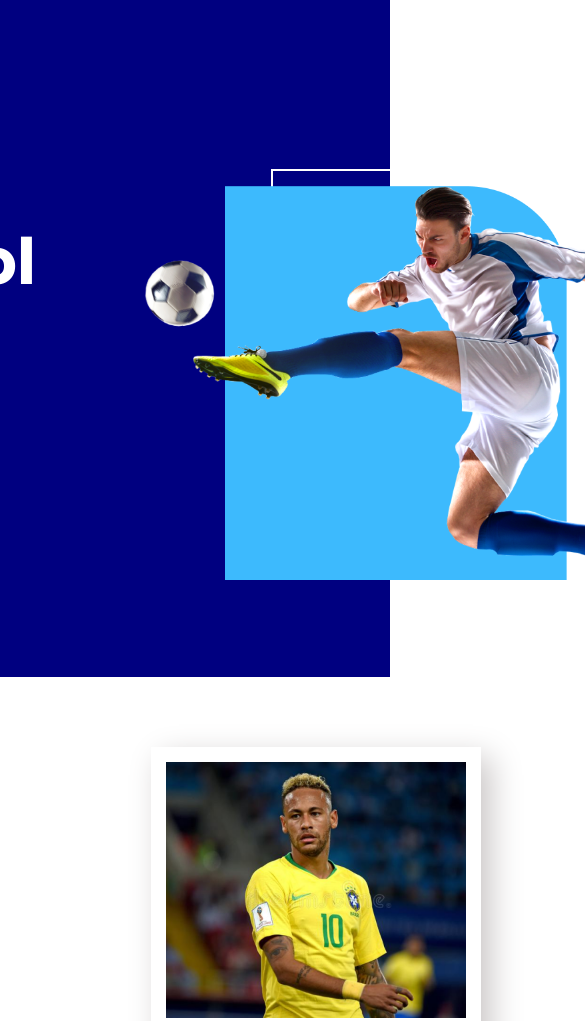
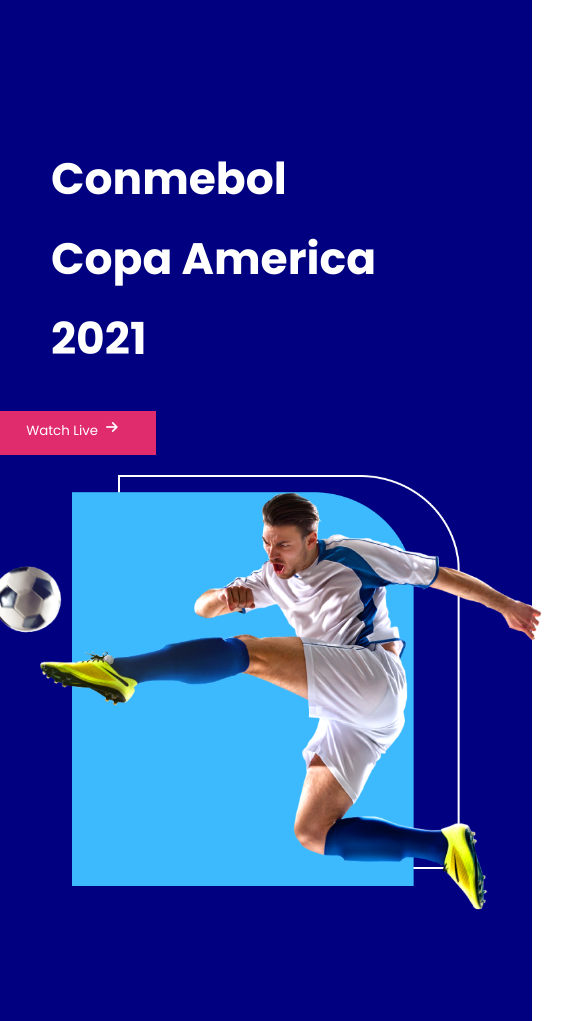
Before and after one commit to Farzana76/responsive-football-website, a plain HTML site: page index.html in a window 390 px wide. Shown: the top 1021 px of the page, 585 px wide, since content can reach past the window. Drawn offline with Linux system fonts and the light colour scheme.

Commit message:
responsive commit

```diff
--- a/style.css
+++ b/style.css
@@ -135,10 +135,31 @@
 
 /* media queires */
 @media only screen and (max-width: 600px) {
-    .players{
+    header{
+        height: 1354px;
+        margin-right: -150px;
+    }
+    .heading h1{
+        margin-top: -200px;
+        font-size: 44px;
+        display: flex;
+    justify-content: center;
+    }
+    .heading button{
+        display: flex;
+    justify-content: center;
+    margin-bottom: 20px;
+    }
+    .players, .top-section{
         display: grid;
         grid-template-columns: repeat(1, 1fr);
 
     }
+    .top-section:hover h1{
+        transform: scale(1.25) rotate(360deg) ;
+        transform-origin: 50%;
+        transition-duration: 3s;
+    }
+
 
 }
```
